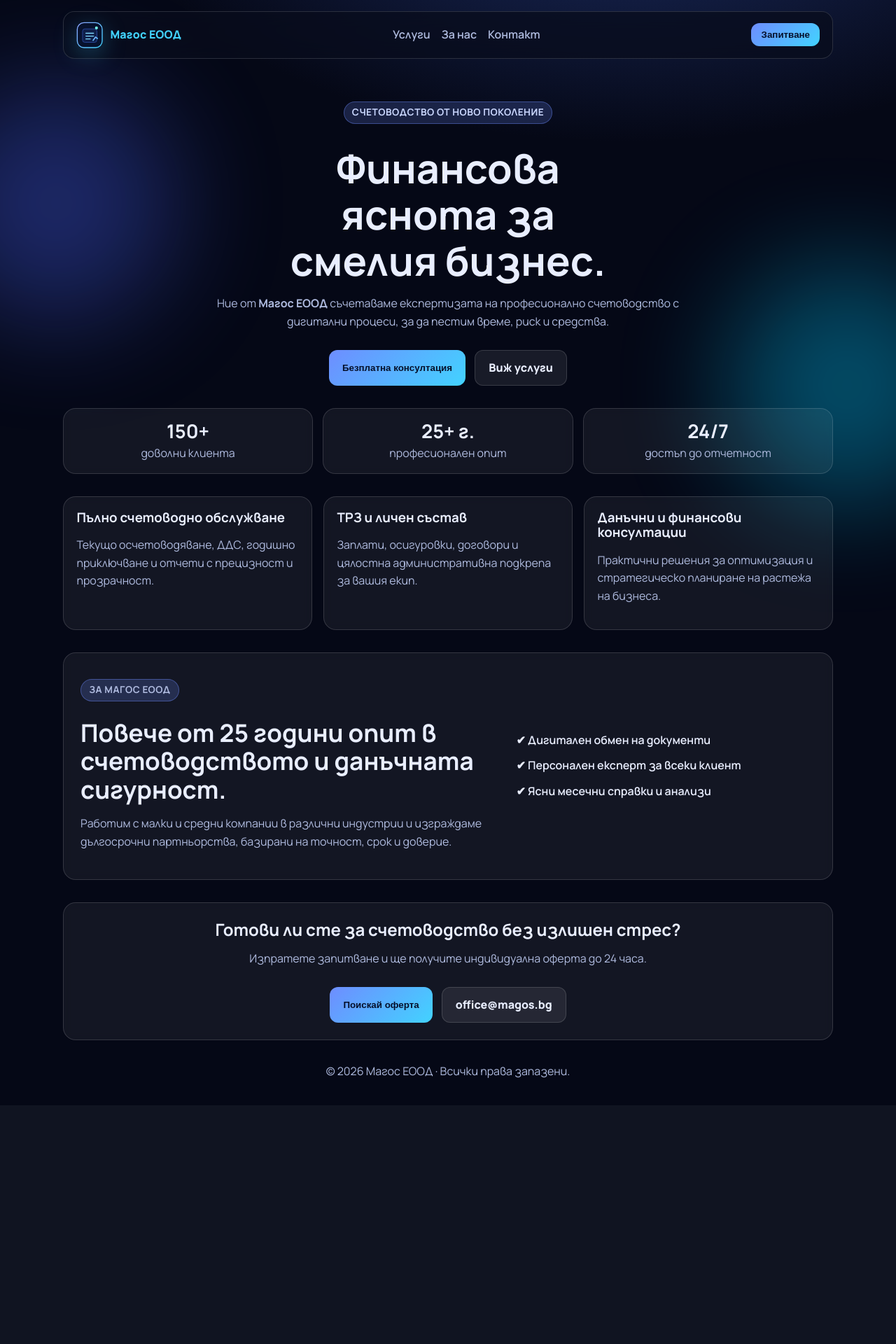
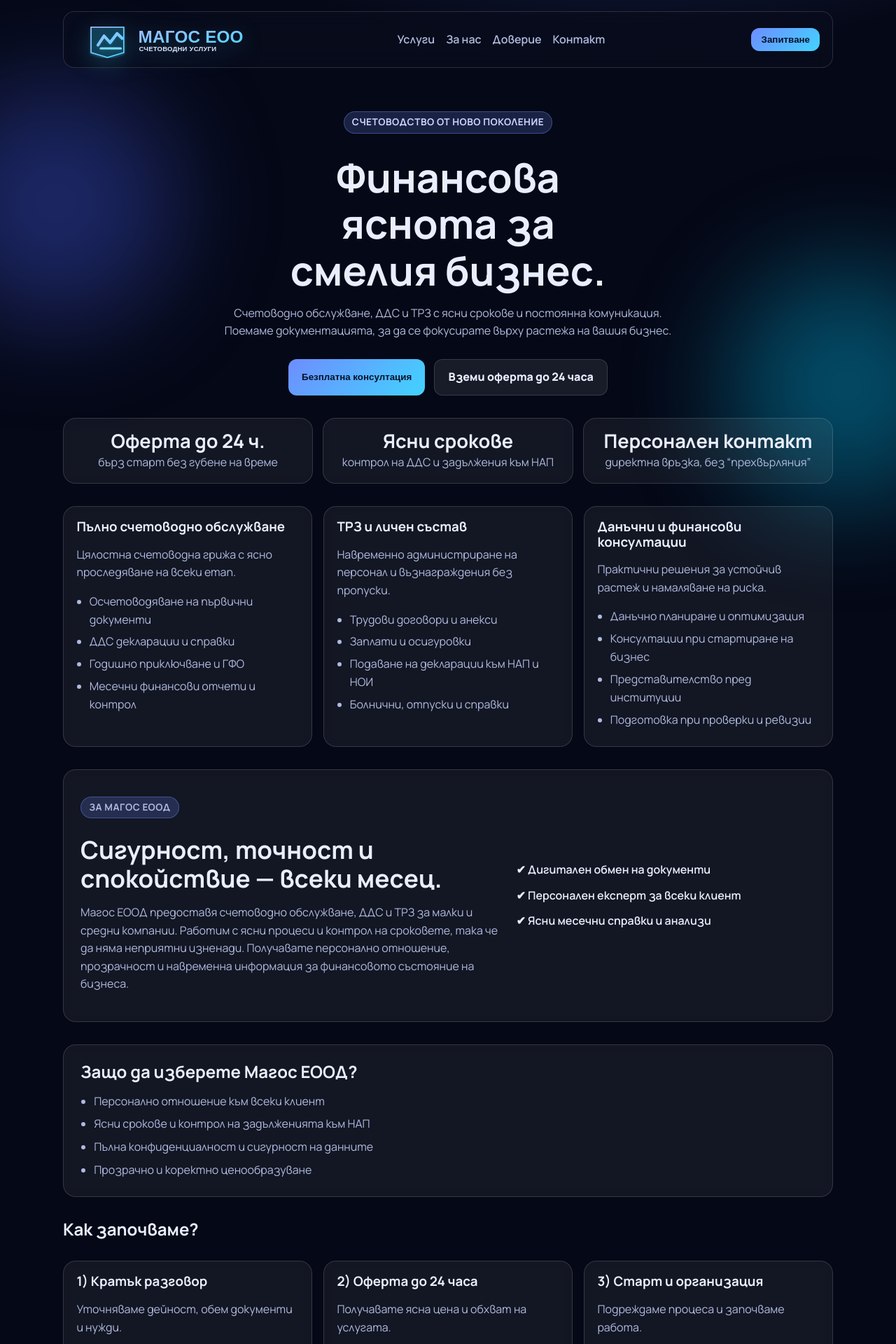
Before and after one commit to unaxsys/Accountant, a PHP site: page / in a window 1280 px wide. Shown: the top 1920 px of the page at 70% size. Before the commit the page ends 1540 px from the top, so only its background shows below. Run offline with PHP 8.4, Linux system fonts and the light colour scheme.

Commit message:
Fix header logo visibility with horizontal external SVG

```diff
--- a/index.html
+++ b/index.html
@@ -3,10 +3,10 @@
   <head>
     <meta charset="UTF-8" />
     <meta name="viewport" content="width=device-width, initial-scale=1.0" />
-    <title>Магос ЕООД | Модерно счетоводство</title>
+    <title>Магос ЕООД | Счетоводство, ДДС и ТРЗ</title>
     <meta
       name="description"
-      content="Магос ЕООД предлага модерно счетоводно обслужване, ТРЗ и данъчни консултации за растящ бизнес."
+      content="Счетоводно обслужване, ДДС и ТРЗ с ясни срокове. Магос ЕООД – оферта до 24 часа."
     />
     <link rel="preconnect" href="https://fonts.googleapis.com" />
     <link rel="preconnect" href="https://fonts.gstatic.com" crossorigin />
@@ -23,25 +23,13 @@
     <header class="site-header">
       <a href="#" class="logo" aria-label="Магос ЕООД начало">
         <span class="logo-mark" aria-hidden="true">
-          <svg viewBox="0 0 56 56" role="img">
-            <defs>
-              <linearGradient id="logoGradient" x1="0" y1="0" x2="1" y2="1">
-                <stop offset="0%" stop-color="#8ca3ff" />
-                <stop offset="100%" stop-color="#42d3ff" />
-              </linearGradient>
-            </defs>
-            <rect x="2" y="2" width="52" height="52" rx="14" fill="#07122e" stroke="url(#logoGradient)" stroke-width="2" />
-            <rect x="13" y="15" width="30" height="28" rx="5" fill="#0f1f49" stroke="#2c4ea8" stroke-width="1.2" />
-            <path d="M20 24h16M20 30h16M20 36h9" stroke="#7ed8ff" stroke-width="2" stroke-linecap="round" />
-            <path d="M35 39l5-7 4 3" stroke="url(#logoGradient)" stroke-width="2.4" stroke-linecap="round" stroke-linejoin="round" fill="none" />
-            <circle cx="42" cy="13" r="3" fill="#75ffe9" />
-          </svg>
+          <img src="logo.svg" alt="Магос ЕООД" />
         </span>
-        <span class="logo-text">Магос <span>ЕООД</span></span>
       </a>
       <nav>
         <a href="#services">Услуги</a>
         <a href="#about">За нас</a>
+        <a href="#trust">Доверие</a>
         <a href="#contact">Контакт</a>
       </nav>
       <button class="btn btn-small quote-open" type="button">Запитване</button>
@@ -49,29 +37,29 @@
 
     <main>
       <section class="hero">
-        <p class="tag">Счетоводство от ново поколение</p>
+        <p class="tag">СЧЕТОВОДСТВО ОТ НОВО ПОКОЛЕНИЕ</p>
         <h1>Финансова яснота за смелия бизнес.</h1>
         <p class="subtitle">
-          Ние от <strong>Магос ЕООД</strong> съчетаваме експертизата на професионално
-          счетоводство с дигитални процеси, за да пестим време, риск и средства.
+          Счетоводно обслужване, ДДС и ТРЗ с ясни срокове и постоянна комуникация.
+          Поемаме документацията, за да се фокусирате върху растежа на вашия бизнес.
         </p>
         <div class="hero-actions">
           <button class="btn quote-open" type="button">Безплатна консултация</button>
-          <a href="#services" class="btn btn-ghost">Виж услуги</a>
+          <a href="#contact" class="btn btn-ghost">Вземи оферта до 24 часа</a>
         </div>
 
         <div class="stats">
           <article>
-            <h3>150+</h3>
-            <p>доволни клиента</p>
+            <h3>Оферта до 24 ч.</h3>
+            <p>бърз старт без губене на време</p>
           </article>
           <article>
-            <h3>25+ г.</h3>
-            <p>професионален опит</p>
+            <h3>Ясни срокове</h3>
+            <p>контрол на ДДС и задължения към НАП</p>
           </article>
           <article>
-            <h3>24/7</h3>
-            <p>достъп до отчетност</p>
+            <h3>Персонален контакт</h3>
+            <p>директна връзка, без “прехвърляния”</p>
           </article>
         </div>
       </section>
@@ -79,32 +67,45 @@
       <section class="cards" id="services">
         <article class="card">
           <h3>Пълно счетоводно обслужване</h3>
-          <p>
-            Текущо осчетоводяване, ДДС, годишно приключване и отчети с прецизност и
-            прозрачност.
-          </p>
+          <p>Цялостна счетоводна грижа с ясно проследяване на всеки етап.</p>
+          <ul>
+            <li>Осчетоводяване на първични документи</li>
+            <li>ДДС декларации и справки</li>
+            <li>Годишно приключване и ГФО</li>
+            <li>Месечни финансови отчети и контрол</li>
+          </ul>
         </article>
         <article class="card">
           <h3>ТРЗ и личен състав</h3>
-          <p>
-            Заплати, осигуровки, договори и цялостна административна подкрепа за вашия екип.
-          </p>
+          <p>Навременно администриране на персонал и възнаграждения без пропуски.</p>
+          <ul>
+            <li>Трудови договори и анекси</li>
+            <li>Заплати и осигуровки</li>
+            <li>Подаване на декларации към НАП и НОИ</li>
+            <li>Болнични, отпуски и справки</li>
+          </ul>
         </article>
         <article class="card">
           <h3>Данъчни и финансови консултации</h3>
-          <p>
-            Практични решения за оптимизация и стратегическо планиране на растежа на бизнеса.
-          </p>
+          <p>Практични решения за устойчив растеж и намаляване на риска.</p>
+          <ul>
+            <li>Данъчно планиране и оптимизация</li>
+            <li>Консултации при стартиране на бизнес</li>
+            <li>Представителство пред институции</li>
+            <li>Подготовка при проверки и ревизии</li>
+          </ul>
         </article>
       </section>
 
       <section class="about" id="about">
         <div>
           <p class="tag">За Магос ЕООД</p>
-          <h2>Повече от 25 години опит в счетоводството и данъчната сигурност.</h2>
+          <h2>Сигурност, точност и спокойствие — всеки месец.</h2>
           <p>
-            Работим с малки и средни компании в различни индустрии и изграждаме
-            дългосрочни партньорства, базирани на точност, срок и доверие.
+            Магос ЕООД предоставя счетоводно обслужване, ДДС и ТРЗ за малки и средни компании.
+            Работим с ясни процеси и контрол на сроковете, така че да няма неприятни изненади.
+            Получавате персонално отношение, прозрачност и навременна информация за финансовото
+            състояние на бизнеса.
           </p>
         </div>
         <ul>
@@ -114,12 +115,73 @@
         </ul>
       </section>
 
+      <section class="section-box" id="trust">
+        <h2>Защо да изберете Магос ЕООД?</h2>
+        <ul class="section-list">
+          <li>Персонално отношение към всеки клиент</li>
+          <li>Ясни срокове и контрол на задълженията към НАП</li>
+          <li>Пълна конфиденциалност и сигурност на данните</li>
+          <li>Прозрачно и коректно ценообразуване</li>
+        </ul>
+      </section>
+
+      <section class="process" id="process">
+        <h2>Как започваме?</h2>
+        <div class="cards">
+          <article class="card">
+            <h3>1) Кратък разговор</h3>
+            <p>Уточняваме дейност, обем документи и нужди.</p>
+          </article>
+          <article class="card">
+            <h3>2) Оферта до 24 часа</h3>
+            <p>Получавате ясна цена и обхват на услугата.</p>
+          </article>
+          <article class="card">
+            <h3>3) Старт и организация</h3>
+            <p>Подреждаме процеса и започваме работа.</p>
+          </article>
+        </div>
+      </section>
+
+      <section class="faq" id="faq">
+        <h2>Често задавани въпроси</h2>
+        <div class="cards">
+          <article class="card">
+            <h3>Колко струва услугата?</h3>
+            <p>
+              Цената зависи от обем документи, брой служители, ДДС регистрация и сложност на
+              дейността. Изготвяме оферта до 24 часа.
+            </p>
+          </article>
+          <article class="card">
+            <h3>Работите ли дистанционно?</h3>
+            <p>Да. Възможна е изцяло дистанционна организация с електронен обмен на документи.</p>
+          </article>
+          <article class="card">
+            <h3>Поемате ли ТРЗ и личен състав?</h3>
+            <p>
+              Да — договори, заплати, осигуровки, декларации към НАП/НОИ, болнични и отпуски.
+            </p>
+          </article>
+          <article class="card">
+            <h3>Какво включва годишното приключване?</h3>
+            <p>
+              Изготвяне на годишни отчети и ГФО според изискванията, с подготовка на необходимите
+              документи.
+            </p>
+          </article>
+        </div>
+      </section>
+
       <section class="contact" id="contact">
-        <h2>Готови ли сте за счетоводство без излишен стрес?</h2>
+        <h2>Свържете се с нас</h2>
         <p>Изпратете запитване и ще получите индивидуална оферта до 24 часа.</p>
+        <p>
+          Тел.: <a href="tel:+359893208961">+359 893 208 961</a><br />
+          Имейл: <a href="mailto:office@magos.bg">office@magos.bg</a>
+        </p>
         <div class="hero-actions">
-          <button class="btn quote-open" type="button">Поискай оферта</button>
-          <a class="btn btn-ghost" href="mailto:office@magos.bg">office@magos.bg</a>
+          <button class="btn quote-open" type="button">Запитване</button>
         </div>
       </section>
     </main>
@@ -161,7 +223,7 @@
     </dialog>
 
     <footer>
-      <p>© <span id="year"></span> Магос ЕООД · Всички права запазени.</p>
+      <p>© <span id="year">2026</span> Магос ЕООД • Тел.: +359 893 208 961 • Всички права запазени.</p>
     </footer>
 
     <script src="script.js"></script>
--- a/styles.css
+++ b/styles.css
@@ -77,23 +77,17 @@ footer {
 }
 
 .logo-mark {
-  width: 2.4rem;
-  height: 2.4rem;
+  width: clamp(150px, 21vw, 250px);
+  height: 52px;
   display: inline-flex;
 }
 
-.logo-mark svg {
+.logo-mark svg,
+.logo-mark img {
   width: 100%;
   height: 100%;
+  object-fit: contain;
   filter: drop-shadow(0 8px 16px rgba(66, 211, 255, 0.28));
-}
-
-.logo-text {
-  white-space: nowrap;
-}
-
-.logo span {
-  color: var(--brand-2);
 }
 
 nav {
@@ -267,6 +261,54 @@ h1 {
   color: var(--muted);
 }
 
+
+.cards .card ul {
+  margin: 0.7rem 0 0;
+  padding-left: 1.15rem;
+  color: var(--muted);
+}
+
+.cards .card li {
+  margin-bottom: 0.4rem;
+}
+
+.section-box,
+.process,
+.faq {
+  margin-top: 2rem;
+}
+
+.section-box {
+  padding: 1.5rem;
+  background: var(--card);
+  border: 1px solid var(--border);
+  border-radius: 18px;
+  backdrop-filter: blur(6px);
+}
+
+.section-list {
+  margin: 1rem 0 0;
+  padding-left: 1.2rem;
+  color: var(--muted);
+  display: grid;
+  gap: 0.45rem;
+}
+
+.process h2,
+.faq h2 {
+  margin-bottom: 1rem;
+}
+
+.contact a {
+  color: var(--brand-2);
+  text-decoration: none;
+  font-weight: 700;
+}
+
+.contact a:hover {
+  text-decoration: underline;
+}
+
 .quote-dialog {
   width: min(560px, calc(100% - 2rem));
   border: 1px solid var(--border);
@@ -339,6 +381,11 @@ footer {
     display: none;
   }
 
+  .logo-mark {
+    width: 170px;
+    height: 42px;
+  }
+
   .stats,
   .cards,
   .about {
```
Also changed, not shown: logo.svg (added).
